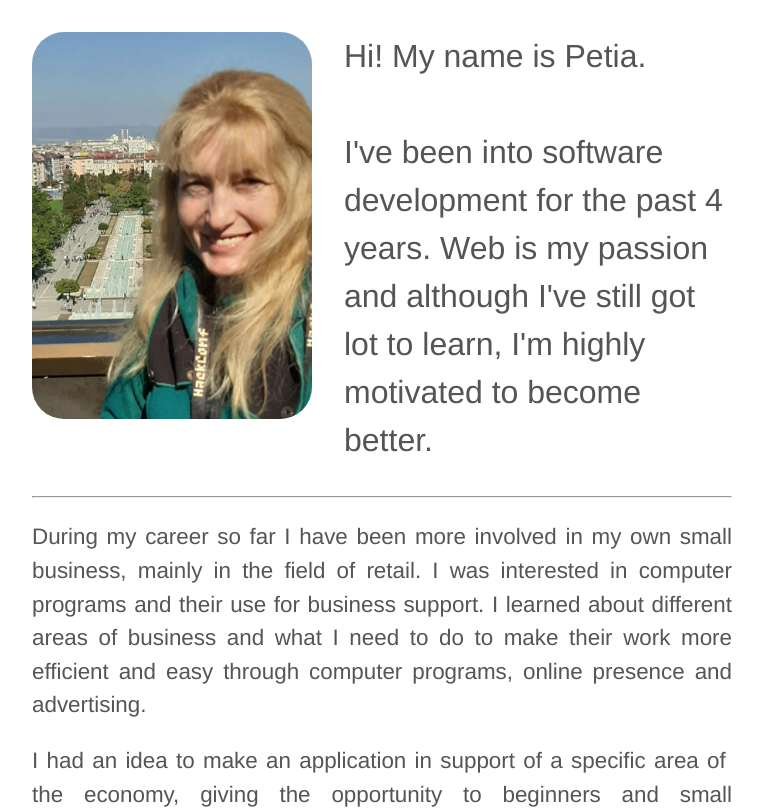
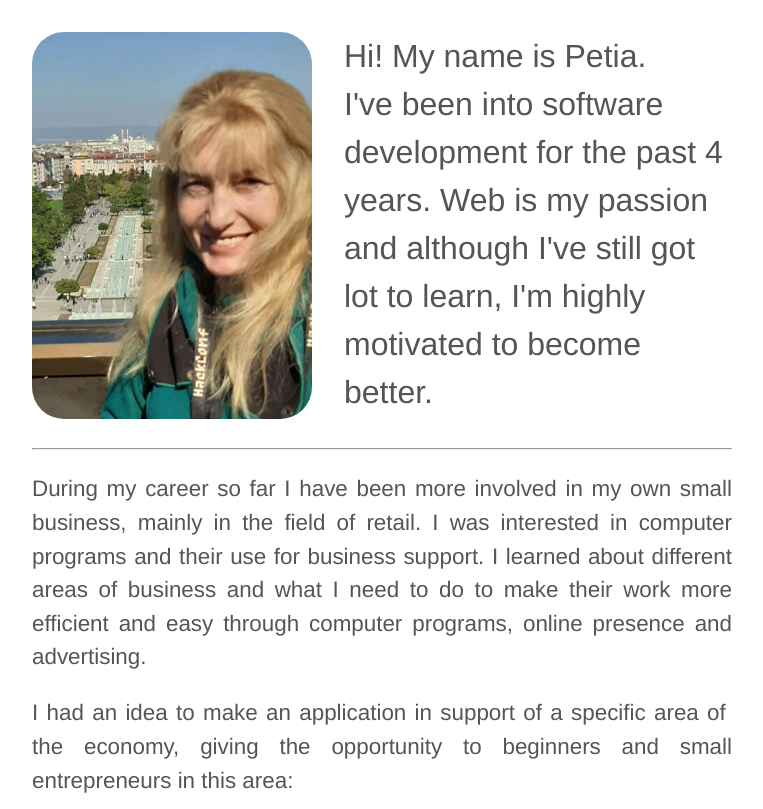
Before and after one commit to scallopy/scallopy.github.io, a plain HTML site: page index.html in a window 1280 px wide. Shown: the top 809 px of the page, without its empty margins (258-1021 px from the left). Drawn offline with Linux system fonts and the light colour scheme.

Commit message:
Year 2021

```diff
--- a/index.html
+++ b/index.html
@@ -9,7 +9,7 @@
       <p>
       <img class="photo" src="photo.jpg" alt="photo" />
 
-      Hi! My name is Petia.<br/><br/>
+      Hi! My name is Petia.<br/>
 
       I've been into software development for the past 4 years. Web is my passion and although I've still got lot to learn, I'm highly motivated to become better.
       </p>
```
